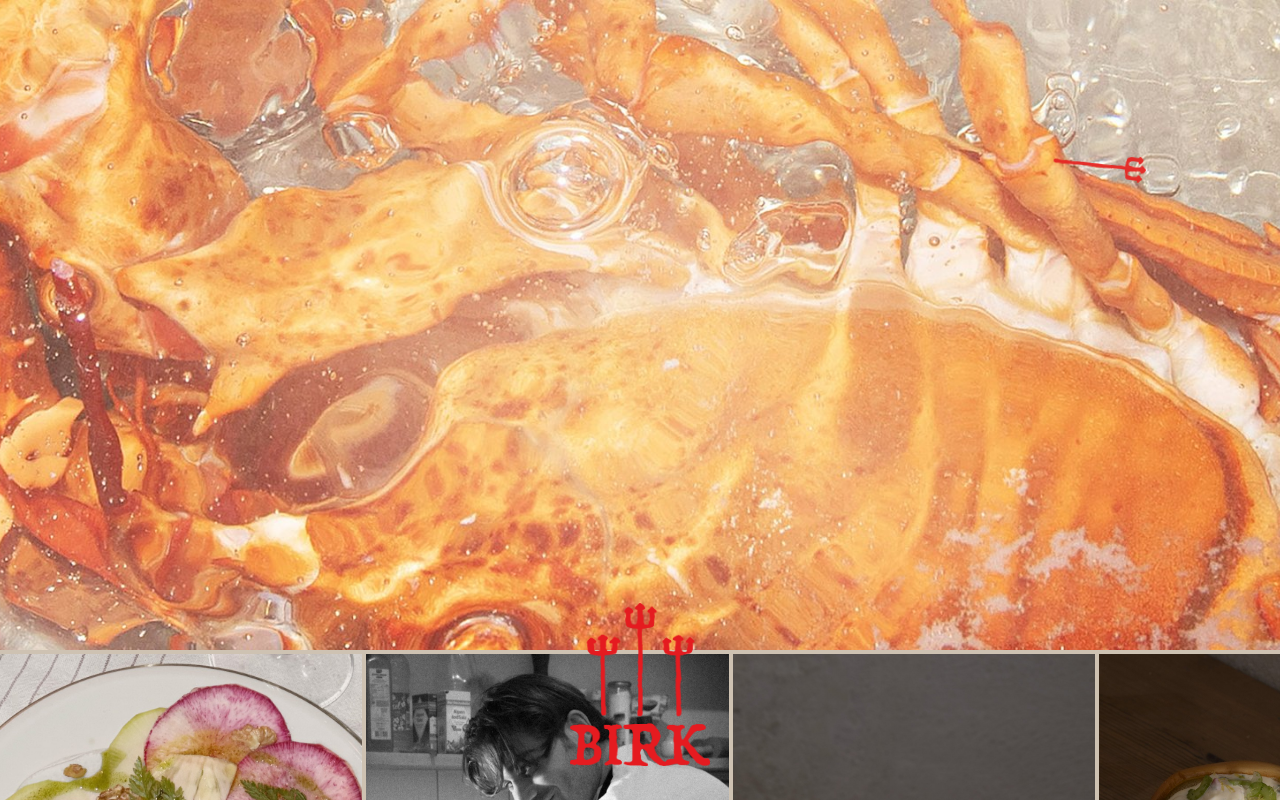
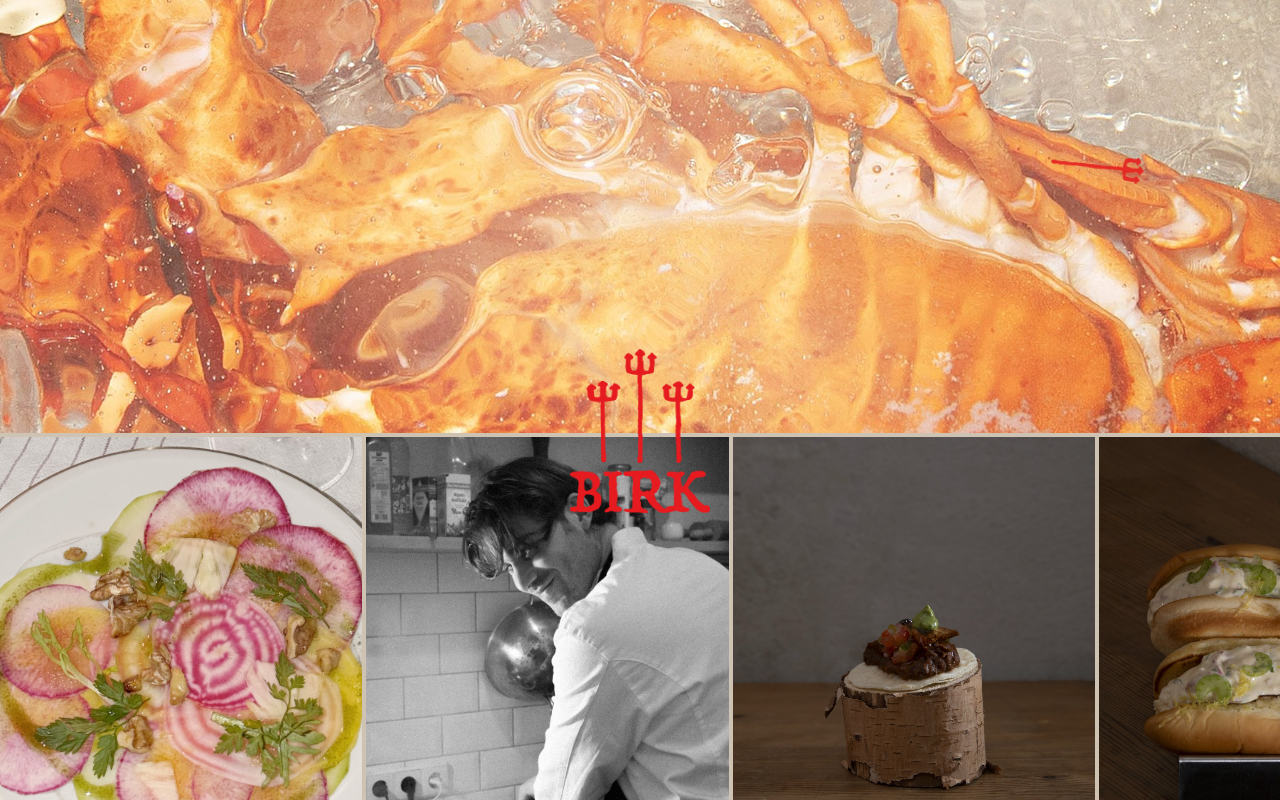
Before and after one commit to gri-oc/le-birk, a SvelteKit app: page / in a window 1280 px wide. Shown: the top 800 px of the page. Built offline with nearby package versions, Linux system fonts and the light colour scheme; a web font is replaced by a local one.

Commit message:
Desktop: oberes Banner um 1/3 reduziert, Logo-Scroll-Mitte auf neue Hero-Höhe abgestimmt

```diff
--- a/src/routes/+page.svelte
+++ b/src/routes/+page.svelte
@@ -94,7 +94,8 @@
 		const updateLogoPosition = () => {
 			const logoHeight = logoEl.offsetHeight || 0;
 			const desktop = window.innerWidth > 1100;
-			const heroHeight = Math.max(window.innerHeight * 0.35, Math.min(window.innerHeight * 0.64, 650));
+			const baseHeroHeight = Math.max(window.innerHeight * 0.35, Math.min(window.innerHeight * 0.64, 650));
+			const heroHeight = desktop ? baseHeroHeight * (2 / 3) : baseHeroHeight;
 			const startTop = heroHeight * 0.5 - logoHeight * 0.5;
 			const minTop = desktop ? 30 : 18;
 			const top = desktop ? Math.max(minTop, startTop - window.scrollY) : minTop;
@@ -418,6 +419,7 @@
 		}
 		.hero-image {
 			object-position: center 28%;
+			height: calc(var(--banner-height) * 0.6667);
 		}
 		.text-section {
 			font-size: 20px;
```
